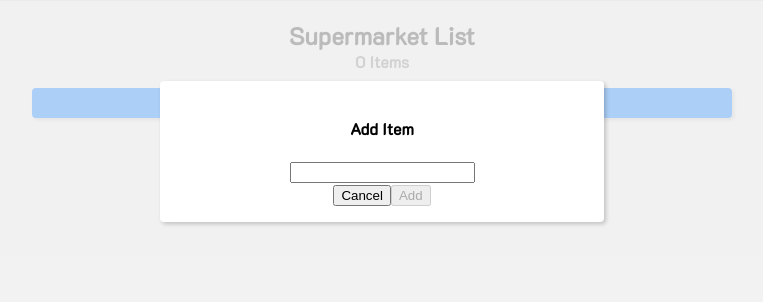
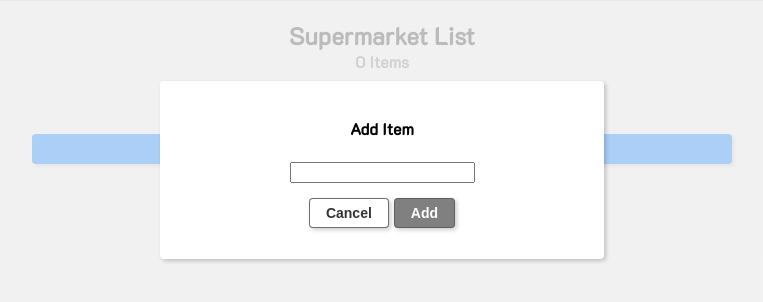
Before and after one commit to matiasjgoitea/simple-react-app, a React (Create React App) app: page / in a window 1280 px wide. Both pictures are taken after a click on the button "Add Item". Shown: the top 302 px of the page, without its empty margins (258-1021 px from the left). Built offline with nearby package versions, Linux system fonts and the light colour scheme.

Commit message:
feat(marketlist): final version

```diff
--- a/src/components/MarketList/index.css
+++ b/src/components/MarketList/index.css
@@ -6,50 +6,44 @@
 
 .items-container {
     list-style-type: none;
+    padding: 0;
     text-align: center;
-    padding: 0;
     width: 100%;
 }
 
 .items-container > li {
+    margin: 15px auto;
     max-width: 700px;
-    margin: 15px auto;
 }
 
 .item {
     background-color: white;
     border-radius: 4px;
     box-shadow: 2px 2px 4px rgba(0,0,0,0.2);
-    padding: 8px 16px;
     display: flex;
     justify-content: space-between;
+    padding: 8px 16px;
 }
 
 .item-name {
+    font-size: 14px;
+    font-weight: 900;
     margin: 0;
-    font-weight: 900;
-    font-size: 14px;
 }
 
-.cross-btn {
-    color: rgb(65, 4, 4);
-    font-weight: 900;
-    text-decoration: none;
-}
 
-.cross-btn:hover, .cross-btn:active {
+.btn:hover, .btn:active {
     cursor: pointer;
     text-decoration: none;
 }
 
-.red-btn {
+.blue-btn {
     background-color: rgb(0, 119, 255);
-    border: none;
-    border-radius: 4px;
-    box-shadow: 2px 2px 4px rgba(0,0,0,0.2);
-    color: white;
-    font-size: 14px;
-    font-weight: bold;
     padding: 7px;
     width: 700px;
 }
+
+.cross-btn {
+    background-color: rgb(194, 14, 14);
+    padding-bottom: 2px;
+}
--- a/src/components/MarketList/index.js
+++ b/src/components/MarketList/index.js
@@ -36,22 +36,23 @@ export default class MarketList extends React.Component {
         {
           isModalOpen && <Modal onClose={this.toggleModal} onAdd={this.addItem} />
         }
-        <div>
         <p className="items-count">{items.length} Items</p>
+        {
+          items.length === 0 && <h3>List is empty</h3>
+        }
         <ul className="items-container">
           {
             items.map((item, index) => (
               <li key={index}>
                 <div className="item">
                   <p className="item-name">{item}</p>
-                  <a className="cross-btn" name={index} onClick={this.removeItem}>x</a>
+                  <button className="btn cross-btn" name={index} onClick={this.removeItem}>x</button>
                 </div>
               </li>
             ))
           }
         </ul>
-        <button className="red-btn" onClick={this.toggleModal}>Add Item</button>
-      </div>
+        <button className="btn blue-btn" onClick={this.toggleModal}>Add Item</button>
       </div>
     )
   }
--- a/src/components/Modal/index.css
+++ b/src/components/Modal/index.css
@@ -1,17 +1,42 @@
 .transparent-container{
-    width: 100vw;
-    height: 100vh;
+    background-color: rgba(245,245,245,0.7);
+    height: 100%;
+    margin-top: -50px;
     position: absolute;
-    margin-top: -50px;
-    z-index:99;
-    background-color: rgba(245,245,245,0.7);
+    width: 100%;
 }
 
 .modal {
+    background-color: white;
     border-radius: 4px;
-    background-color: white;
     box-shadow: 2px 2px 4px rgba(0,0,0,0.2);
-    padding: 16px 22px;
     max-width: 400px;
     margin: 80px auto;
+    padding: 16px 22px;
 }
+
+.buttons-container {
+    display: flex;
+    justify-content: center;
+    margin: 15px 0;
+    width: 100%;
+}
+
+.cancel-btn {
+    background-color: white;
+    border: 1px solid #343434b6;
+    color: #343434;
+    padding: 6px 16px;
+}
+
+.add-btn {
+    background-color: rgb(0, 119, 255);
+    border: 1px solid #343434b6;
+    margin-left: 5px;
+    padding: 6px 16px;
+}
+
+.disabled {
+    background-color: gray;
+    border: 1px solid #525252b6;
+}
--- a/src/components/Modal/index.js
+++ b/src/components/Modal/index.js
@@ -9,7 +9,8 @@ class Modal extends React.Component {
   onChange = ({ target: { value } }) => {
     this.setState({ value })
   }
-  onAdd = () => {
+  onSubmit = e => {
+    e.preventDefault()
     this.props.onAdd(this.state.value)
     this.props.onClose()
   }
@@ -22,22 +23,22 @@ class Modal extends React.Component {
           <form>
             <h4 className="modal-title">Add Item</h4>
             <input value={value} onChange={this.onChange} />
-        </form>
             <div className="buttons-container">
               <button
-              className="cancel-button"
+                className="btn cancel-btn"
                 onClick={onClose}
               >
                 Cancel
               </button>
               <button
-              className={`add-button ${value === '' && 'disabled'}`}
-              onClick={this.onAdd}
+                className={`btn add-btn ${value === '' && 'disabled'}`}
                 disabled={value === ''}
+                onClick={this.onSubmit}
               >
                 Add
               </button>
             </div>
+          </form>
         </div>
       </div>
     )
@@ -45,7 +46,7 @@ class Modal extends React.Component {
 }
 
 Modal.propTypes = {
-  addItem: PropTypes.func.isRequired,
+  onAdd: PropTypes.func.isRequired,
   onClose: PropTypes.func.isRequired
 }
 
--- a/src/index.css
+++ b/src/index.css
@@ -15,3 +15,14 @@ code {
 .root {
   position: relative;
 }
+
+.btn {
+  border: none;
+  border-radius: 4px;
+  box-shadow: 2px 2px 4px rgba(0,0,0,0.2);
+  color: white;
+  cursor: pointer;
+  font-size: 14px;
+  font-weight: bold;
+  text-decoration: none;
+}
```
Also changed, not shown: src/api.js (+27 -0 lines). Lines whose indentation alone changed are shown as unchanged.
